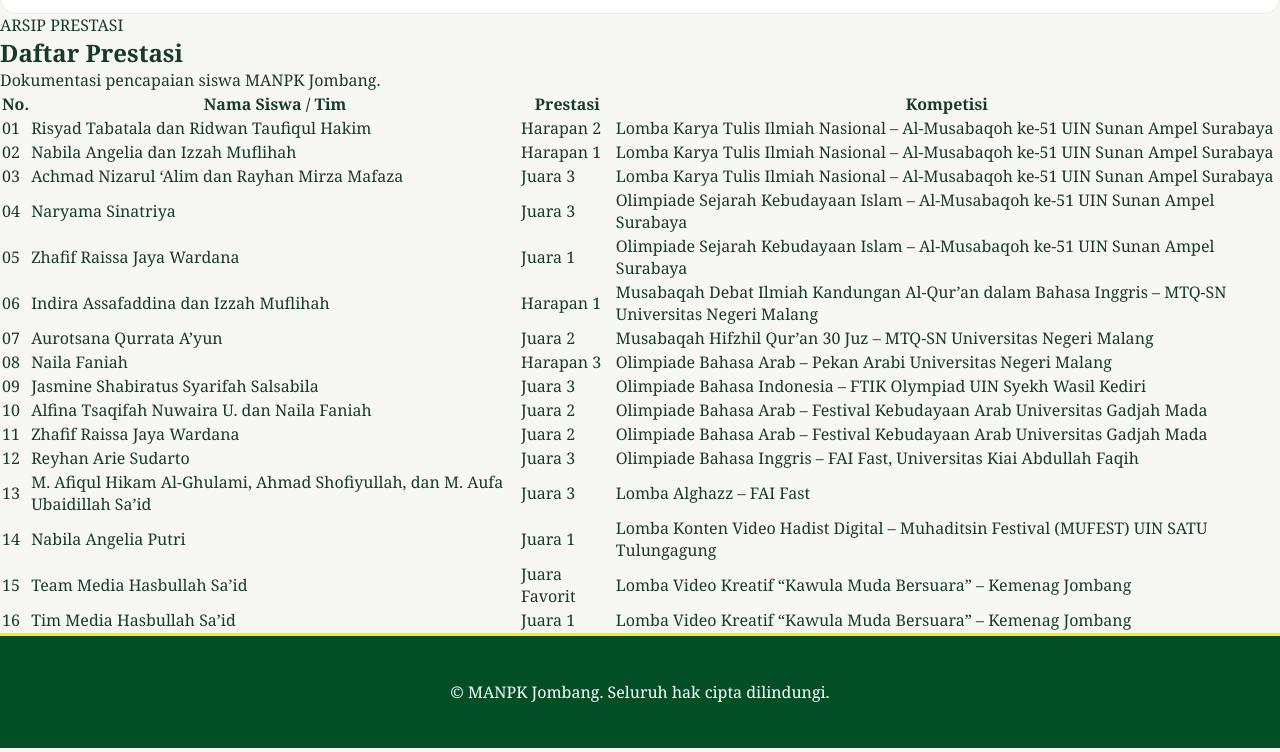
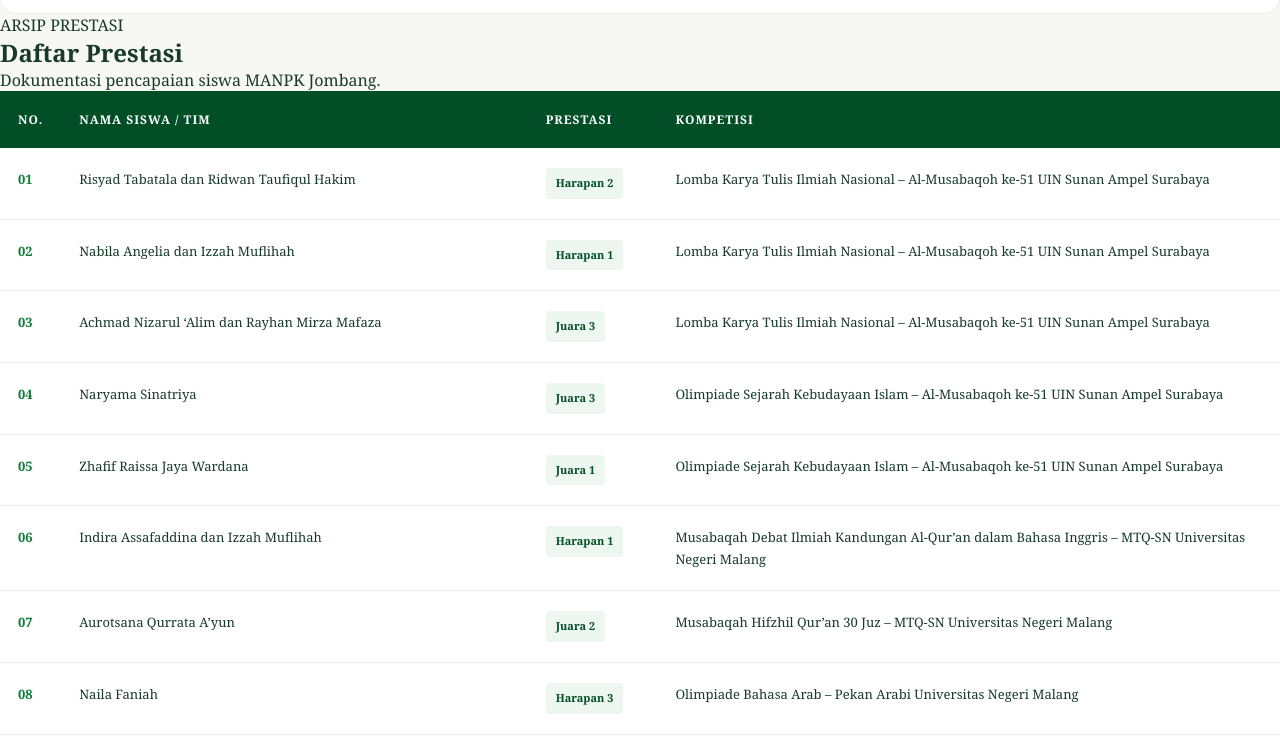
Before and after one commit to mediahassa/manpk-jombang, a plain HTML site: page prestasi.html in a window 1280 px wide. Shown: the part 1448-2200 px from the top of the page. Drawn offline with Linux system fonts and the light colour scheme.

Commit message:
Add styles for achievement table and award badges
Added styles for achievement table and awards.

```diff
--- a/style.css
+++ b/style.css
@@ -735,3 +735,55 @@ a {
     grid-column: span 1;
   }
 }
+/* =================================
+   TABEL DAFTAR PRESTASI
+================================= */
+
+.achievement-table {
+  width: 100%;
+  border-collapse: collapse;
+  min-width: 850px;
+  background: var(--white);
+}
+
+.achievement-table thead {
+  background: var(--green-dark);
+  color: var(--white);
+}
+
+.achievement-table th {
+  padding: 20px 18px;
+  text-align: left;
+  font-size: 12px;
+  letter-spacing: 1px;
+  text-transform: uppercase;
+}
+
+.achievement-table td {
+  padding: 20px 18px;
+  border-bottom: 1px solid #e8eee8;
+  color: var(--dark);
+  font-size: 13px;
+  line-height: 1.7;
+  vertical-align: top;
+}
+
+.achievement-table tbody tr:hover {
+  background: #f5f9f4;
+}
+
+.achievement-table td:first-child {
+  color: var(--green);
+  font-weight: 700;
+}
+
+.table-award {
+  display: inline-block;
+  padding: 6px 10px;
+  background: #edf6ef;
+  color: var(--green-dark);
+  border-radius: 4px;
+  font-size: 11px;
+  font-weight: 800;
+  white-space: nowrap;
+}
```
